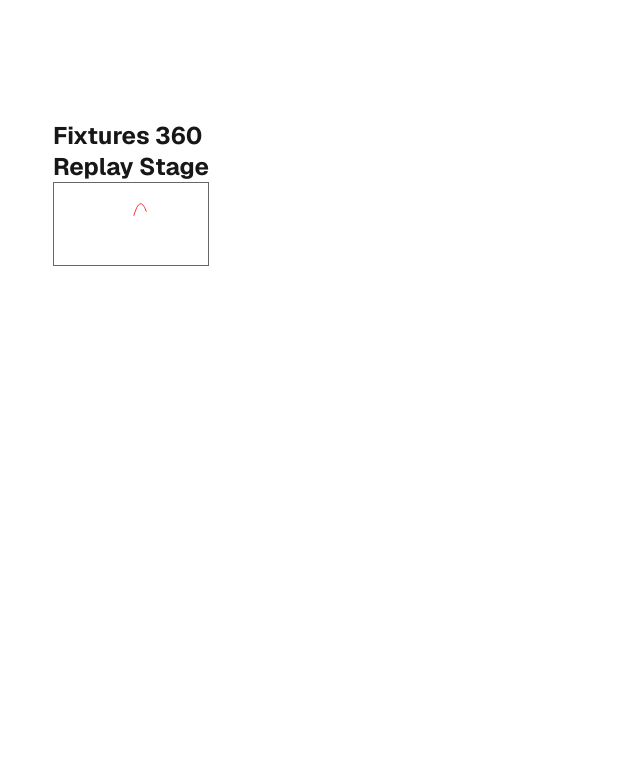
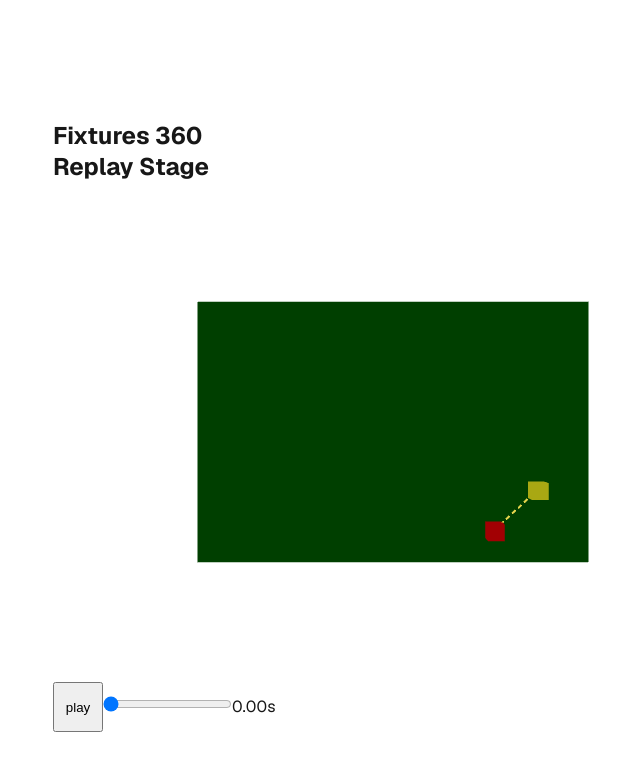
Before and after one commit to angusmacminn/app, a Next.js app: page / in a window 1280 px wide. Shown: the top 770 px of the page, without its empty margins (247-887 px from the left). Built offline with nearby package versions, Linux system fonts and the light colour scheme.

Commit message:
added trail and ball curvew for passes shots and carries

```diff
--- a/package.json
+++ b/package.json
@@ -9,14 +9,18 @@
     "lint": "eslint"
   },
   "dependencies": {
+    "@react-three/drei": "^10.7.7",
+    "@react-three/fiber": "^9.6.1",
     "next": "16.2.10",
     "react": "19.2.4",
-    "react-dom": "19.2.4"
+    "react-dom": "19.2.4",
+    "three": "^0.185.1"
   },
   "devDependencies": {
     "@types/node": "^20",
     "@types/react": "^19",
     "@types/react-dom": "^19",
+    "@types/three": "^0.185.1",
     "eslint": "^9",
     "eslint-config-next": "16.2.10",
     "typescript": "^5"
--- a/src/app/page.module.css
+++ b/src/app/page.module.css
@@ -32,6 +32,11 @@
 
 .container {
   border: 1px solid #666 ;
+}
+
+.pitchSection {
+  width: 100%;
+  height: 100%;
 }
 
 .intro {
--- a/src/app/page.tsx
+++ b/src/app/page.tsx
@@ -5,6 +5,8 @@ import { getActionDistance } from "@/lib/replay/distance";
 import { clamp, lerp, smooth } from "@/lib/replay/math";
 import { buildTimeline } from "@/lib/replay/timeline";
 import { getBeatState } from "@/lib/replay/timeline";
+import ReplayStage from "@/lib/replay/ReplayStage";
+import { pitchToWorld} from "@/lib/replay/coordinates";
 
 export default function Home() {
 
@@ -69,7 +71,8 @@ export default function Home() {
 
       const timeline = buildTimeline(lessonSequence)
 
-      console.log(getBeatState(timeline, 0))
+      // console.log(getBeatState(timeline, 0))
+      // console.log(pitchToWorld(60, 40))
 
 
   return (
@@ -79,9 +82,18 @@ export default function Home() {
           <div className={styles.hero}>
             <h1>Fixtures 360</h1>
           </div>
-          <h2>Replay Stage</h2>
-          <div className={styles.container}>
-            {
+        </section>
+
+        <section className={styles.pitchSection}>
+        <h2>Replay Stage</h2>
+          <div className={styles.pitchContainer}>
+            <ReplayStage />
+          </div>
+        </section>
+
+
+        <section className={styles.section}>
+        {
               visualActions.map((shot) => {
                 const [dataStartX, dataStartY] = shot.start;
                 const [dataEndX, dataEndY] = shot.end;
@@ -109,12 +121,6 @@ export default function Home() {
 
               })
             }
-
-          </div>
-        </section>
-
-        <section className={styles.section}>
-
         </section>
 
       </main>
--- a/src/data/lesson-sequence.ts
+++ b/src/data/lesson-sequence.ts
@@ -1,7 +1,18 @@
+import type { Point } from "@/lib/replay/timeline";
+
+type LessonBeat = {
+  id: string;
+  player: string;
+  action: "carry" | "pass" | "shot";
+  recipient?: string;
+  start: Point;
+  end: Point;
+  duration: number;
+};
 
 // StatsBomb Open Data: Spain vs Germany, match 3942226.
 // These are the final three actions in Spain's 51' Dani Olmo goal sequence.
-const lessonSequence = [
+const lessonSequence: LessonBeat[] = [
   {
     id: "8404d957-5d26-4b67-8760-95ef4f47fd8a",
     player: "Lamine Yamal",
--- /dev/null
+++ b/src/lib/replay/ReplayStage.tsx
@@ -0,0 +1,150 @@
+"use client"
+import { useState, useEffect } from "react"
+
+import lessonSequence from "@/data/lesson-sequence"
+import { Canvas } from "@react-three/fiber"
+import { buildTimeline, getBeatState } from "./timeline"
+import { makePassCurve } from "./curves"
+import { Line } from "@react-three/drei";
+
+
+
+export default function ReplayStage(){
+
+    const [time, setTime] = useState(0)
+    const [playing, setPlaying] = useState(false)
+
+    useEffect(() => {
+        // only run a clock while playing. pause = do nothing
+        if(!playing) return
+
+        // ID of the next scheduled frame - needed so we can cancel it later
+        let frameId = 0;
+
+        // Timestamp (ms) of the previous tick - used to measure "how long since last frame"
+        let lastTime = performance.now() //ms
+
+        // Called by the browser right before it paints a frame
+        const tick = (now: number) => {
+            // real time since last tick, in seconds
+            const deltaSeconds = (now - lastTime) / 1000
+            lastTime = now;
+
+            // advance the replay playhead by whatever real time just passed (deltaSeconds)
+            setTime((current) => {
+                const next = current + deltaSeconds;
+
+                // once sequence is finished, stop playing and clamp
+                if (next >= 6.42) {
+                  setPlaying(false);
+                  return 6.42;
+                }
+                return next;
+              });
+
+            // keep the loop going: ask for another tick on the next paint
+            frameId = requestAnimationFrame(tick);
+        }
+
+        // kick off the first tick
+        frameId = requestAnimationFrame(tick)
+
+        // cleanup: runs on pause, or if the effect re-runs, or on unmount
+        // without this, an old loop could keep running in the background
+        return () => {
+            cancelAnimationFrame(frameId)
+        }
+    }, [playing]) // Re-run this setup whenever play/pause changes
+
+    // use the timeline
+    const timeline = buildTimeline(lessonSequence)
+    // get a beat during that timeline
+    const state = getBeatState(timeline, time)
+    if(!state){
+        return;
+    }
+
+    // Curve for whatever beat is active (carry / pass / shot).
+    // Different actions get different bend amounts.
+    const curveHeight =
+      state.beat.action === "shot" ? 0.05
+      : state.beat.action === "carry" ? 0
+      : 0.12;
+
+    const curve = makePassCurve(state.beat.start, state.beat.end, curveHeight)
+    const points = curve.getPoints(32) // 33 Vector3s along the path
+
+    console.log(points)
+
+    // Ball rides this beat's curve using eased progress (0 → 1)
+    const t = state.easedProgress
+    const ballOnCurve = curve.getPoint(t)
+
+    return(
+        <div style={{ width: "100%", height: "500px"}}>
+            <Canvas
+                camera={{
+                    position: [0, 100, 0],
+                    fov: 75,
+                    rotation: [-Math.PI / 2, 0, 0]
+                 }}
+            >
+                <ambientLight intensity={1} />
+                <pointLight position={[10, 10, 10]} intensity={1} />
+
+                 {/* pitch mesh */}
+                <mesh rotation={[-Math.PI / 2, 0, 0]}>
+                    <planeGeometry args={[120, 80]} />
+                    <meshStandardMaterial color="green" />
+                </mesh>
+
+                {/* pass curve */}
+                <Line
+                    points={points}
+                    color="#f5d300"
+                    lineWidth={2}
+                    dashed
+                    dashSize={1.5}
+                    gapSize={1}
+                />
+
+                {/* shot START marker mesh */}
+                <mesh position={ballOnCurve}>
+                    <boxGeometry
+                        args={[5, 5, 5]}
+                    />
+                    <meshStandardMaterial color="red"/>
+                </mesh>
+
+                {/* current beat end (on the same curve) */}
+                <mesh position={curve.getPoint(1)}>
+                    <boxGeometry
+                        args={[5, 5, 5]}
+                    />
+                    <meshStandardMaterial color="yellow"/>
+                </mesh>
+
+            </Canvas>
+            <button style={{ width: "50px", height: "50px"}}
+                    onClick={() => {
+                        if (!playing && time >= 6.42) {
+                          setTime(0);
+                        }
+                        setPlaying((current) => !current);
+                      }}>
+                {playing ? "pause" : "play"}
+            </button>
+            <input
+                type="range"
+                min={0}
+                max={6.42}
+                step={0.01}
+                value={time}
+                onChange={(event) => {
+                  setTime(Number(event.target.value));
+                }}
+            />
+            <span>{time.toFixed(2)}s</span>
+        </div>
+    )
+}
--- /dev/null
+++ b/src/lib/replay/coordinates.ts
@@ -0,0 +1,11 @@
+export function pitchToWorld (
+    x: number,
+    y: number,
+    height: number = 0,
+) : [number, number, number] {
+    return [
+        x - 60,
+        height,
+        y - 40,
+    ]
+}
--- /dev/null
+++ b/src/lib/replay/curves.ts
@@ -0,0 +1,50 @@
+import * as THREE from "three";
+import { pitchToWorld } from "./coordinates";
+
+/**
+ * Build a quadratic Bézier for a pass/shot on the pitch.
+ *
+ * A quadratic Bézier needs 3 points:
+ *   start   → where the ball begins
+ *   control → a "pull" point that bends the path (the curve does not pass through it)
+ *   end     → where the ball arrives
+ */
+export function makePassCurve(
+  start: [number, number], // StatsBomb [x, y]
+  end: [number, number],
+  curveHeight: number, // 0 = straight-ish; higher = more bend
+) {
+  // Convert football pitch coords into Three.js world coords [x, height, z].
+  // We use a small height (0.5) so the path sits slightly above the pitch plane.
+  const startWorld = new THREE.Vector3(
+    ...pitchToWorld(start[0], start[1], 0.5),
+  );
+  const endWorld = new THREE.Vector3(
+    ...pitchToWorld(end[0], end[1], 0.5),
+  );
+
+  // 1. Chord = vector from start → end (direction + distance of the pass).
+  // clone() first so we don't mutate endWorld when we .sub().
+  const chord = endWorld.clone().sub(startWorld);
+  const length = chord.length();
+
+  // 2. Midpoint = halfway along that chord (lerp 0.5 = 50% between start and end).
+  const midpoint = startWorld.clone().lerp(endWorld, 0.5);
+
+  // 3. Perpendicular on the pitch plane (x–z).
+  // Rotating (x, z) by 90° gives (-z, x). Y stays 0 so we bend sideways, not vertically.
+  // normalize() → unit length 1, then scale by pass length * curveHeight.
+  // Longer passes get a wider bend; curveHeight is your artistic knob.
+  const perpendicular = new THREE.Vector3(-chord.z, 0, chord.x)
+    .normalize()
+    .multiplyScalar(length * curveHeight);
+
+  // 4. Lift = push the control point up in world Y so the arc sits above the grass.
+  const lift = new THREE.Vector3(0, 0.55, 0);
+
+  // 5. Control = midpoint + sideways bend + upward lift.
+  const control = midpoint.clone().add(perpendicular).add(lift);
+
+  // Three.js curve object you can sample later with getPoint(t) where t is 0..1.
+  return new THREE.QuadraticBezierCurve3(startWorld, control, endWorld);
+}
```
Also changed, not shown: src/lib/replay/timeline.ts (+5 -2 lines), 1 other file (tests, documents, lock files or other folders).
